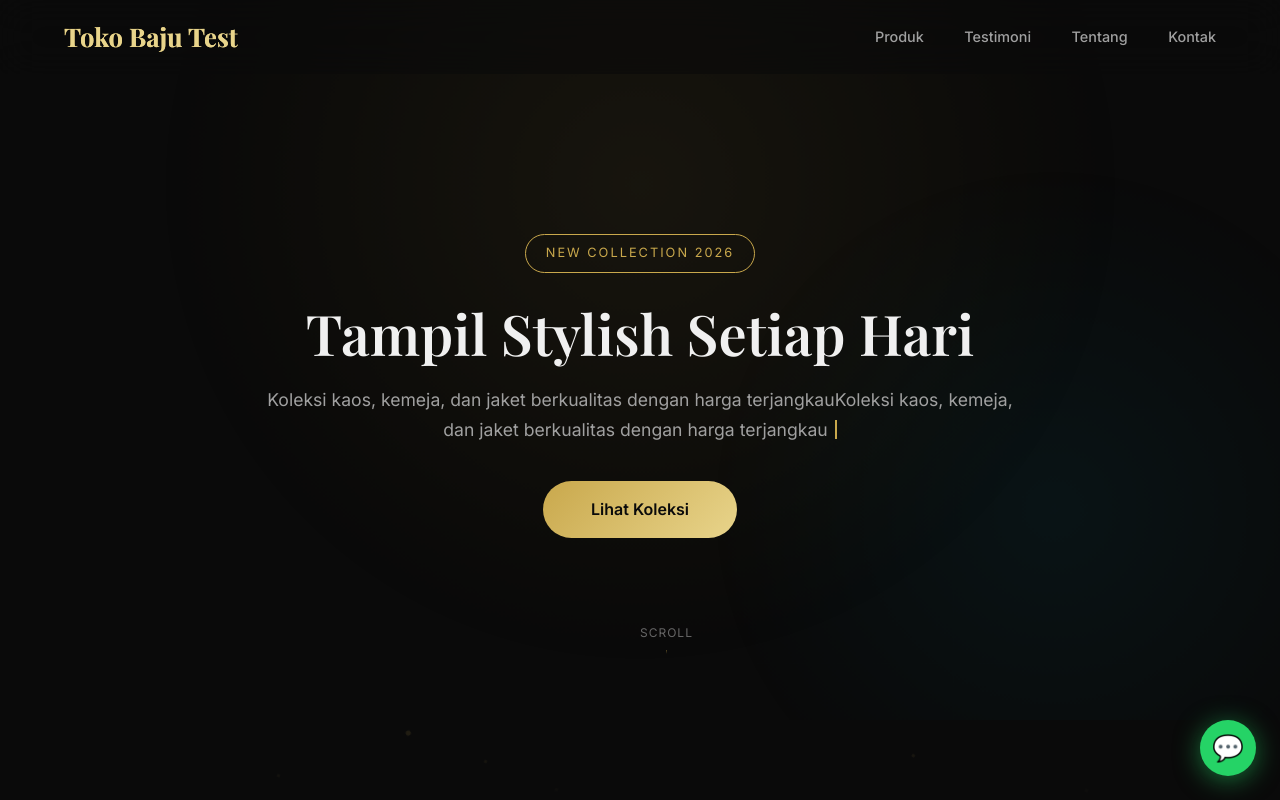
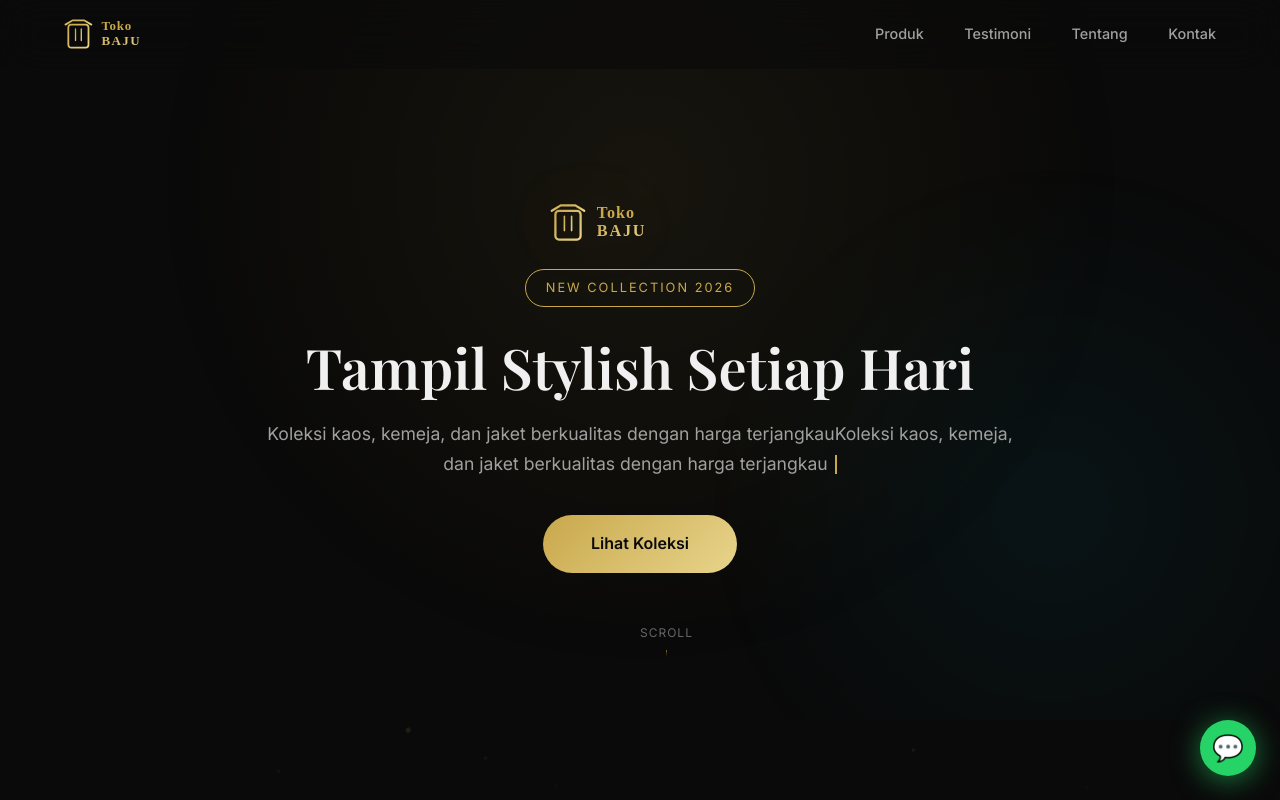
Before and after one commit to paliir990-lab/toko-baju, a plain HTML site: page index.html in a window 1280 px wide. Shown: the top 800 px of the page. Drawn offline with nearby package versions, Linux system fonts and the light colour scheme.

Commit message:
Ganti brand jadi Toko Baju Bandung + tambah produk baru (Kemeja Denim)

```diff
--- a/assets/css/style.css
+++ b/assets/css/style.css
@@ -148,24 +148,42 @@ header.scrolled {
 }
 
 .logo {
-    font-family: 'Playfair Display', serif;
-    font-size: 1.6rem;
-    font-weight: 700;
-    background: linear-gradient(135deg, var(--accent-gold), var(--accent-gold-light), var(--accent-gold));
-    background-size: 200% 200%;
-    -webkit-background-clip: text;
-    -webkit-text-fill-color: transparent;
-    background-clip: text;
-    animation: shimmerText 3s ease-in-out infinite;
+    display: flex;
+    align-items: center;
+    gap: 10px;
 }
 
-@keyframes shimmerText {
-    0%, 100% { background-position: 0% 50%; }
-    50% { background-position: 100% 50%; }
+.logo-img {
+    height: 36px;
+    width: auto;
+    display: block;
+    transition: var(--transition);
 }
 
-.logo span {
-    -webkit-text-fill-color: var(--accent-gold-light);
+.logo:hover .logo-img {
+    filter: brightness(1.2);
+}
+
+.hero-logo {
+    display: block;
+    margin: 0 auto 24px;
+    width: 180px;
+    height: auto;
+    animation: fadeInDown 0.8s ease;
+    filter: drop-shadow(0 0 30px rgba(201,168,76,0.15));
+}
+
+.footer-logo {
+    height: 28px;
+    width: auto;
+    display: block;
+    margin: 0 auto 12px;
+    opacity: 0.6;
+    transition: var(--transition);
+}
+
+.footer-logo:hover {
+    opacity: 1;
 }
 
 nav a {
--- a/config.js
+++ b/config.js
@@ -1,10 +1,10 @@
 const CONFIG = {
-    brandName: "Toko Baju Test",
-    whatsapp: "6287828258491",
+    brandName: "Toko Baju Bandung",
+    whatsapp: "6282123456789",
     whatsappMessage: "Halo, saya tertarik dengan produk ini:",
     instagram: "tokobaju_id",
     email: "tokobaju@email.com",
     heroTitle: "Tampil Stylish Setiap Hari",
     heroSubtitle: "Koleksi kaos, kemeja, dan jaket berkualitas dengan harga terjangkau",
-    aboutText: "Toko Baju adalah brand fashion lokal yang menyediakan berbagai pakaian berkualitas dengan desain modern dan harga bersahabat. Kami selalu mengutamakan kenyamanan dan kepuasan pelanggan."
+    aboutText: "Toko Baju Bandung adalah brand fashion lokal dari Bandung yang menyediakan berbagai pakaian berkualitas dengan desain modern dan harga bersahabat. Kami selalu mengutamakan kenyamanan dan kepuasan pelanggan."
 };
--- a/index.html
+++ b/index.html
@@ -16,7 +16,9 @@
     <!-- ===== HEADER ===== -->
     <header>
         <div class="header-inner">
-            <a href="#" class="logo"><span data-brand>Toko Baju</span></a>
+            <a href="#" class="logo">
+                <img src="assets/images/logo.svg" alt="Toko Baju" class="logo-img">
+            </a>
             <div class="hamburger">
                 <span></span>
                 <span></span>
@@ -36,6 +38,7 @@
         <div class="hero-glow"></div>
         <div class="hero-glow-2"></div>
         <div class="hero-content">
+            <img src="assets/images/logo.svg" alt="Toko Baju" class="hero-logo">
             <div class="hero-badge">New Collection 2026</div>
             <h1 data-hero-title>Tampil <span class="highlight">Stylish</span> Setiap Hari</h1>
             <p class="hero-subtitle">
@@ -126,6 +129,7 @@
     <!-- ===== FOOTER ===== -->
     <footer>
         <div class="container">
+            <img src="assets/images/logo.svg" alt="Toko Baju" class="footer-logo">
             <p>&copy; 2026 <span data-brand>Toko Baju</span>. All rights reserved.</p>
         </div>
     </footer>
--- a/produk.json
+++ b/produk.json
@@ -88,5 +88,15 @@
         "warna": ["Hitam", "Army Green"],
         "ukuran": ["L", "XL", "XXL"],
         "deskripsi": "Jaket bomber model vintage, bahan drill tebal, style klasik"
+    },
+    {
+        "id": 13,
+        "nama": "Kemeja Denim Santai",
+        "kategori": "kemeja",
+        "harga": "Rp 175.000",
+        "foto": "assets/images/products/placeholder.svg",
+        "warna": ["Biru Muda", "Biru Tua"],
+        "ukuran": ["M", "L", "XL"],
+        "deskripsi": "Kemeja bahan denim tipis, cocok untuk santai maupun hangout"
     }
 ]
```
Also changed, not shown: assets/images/logo.svg (added).
